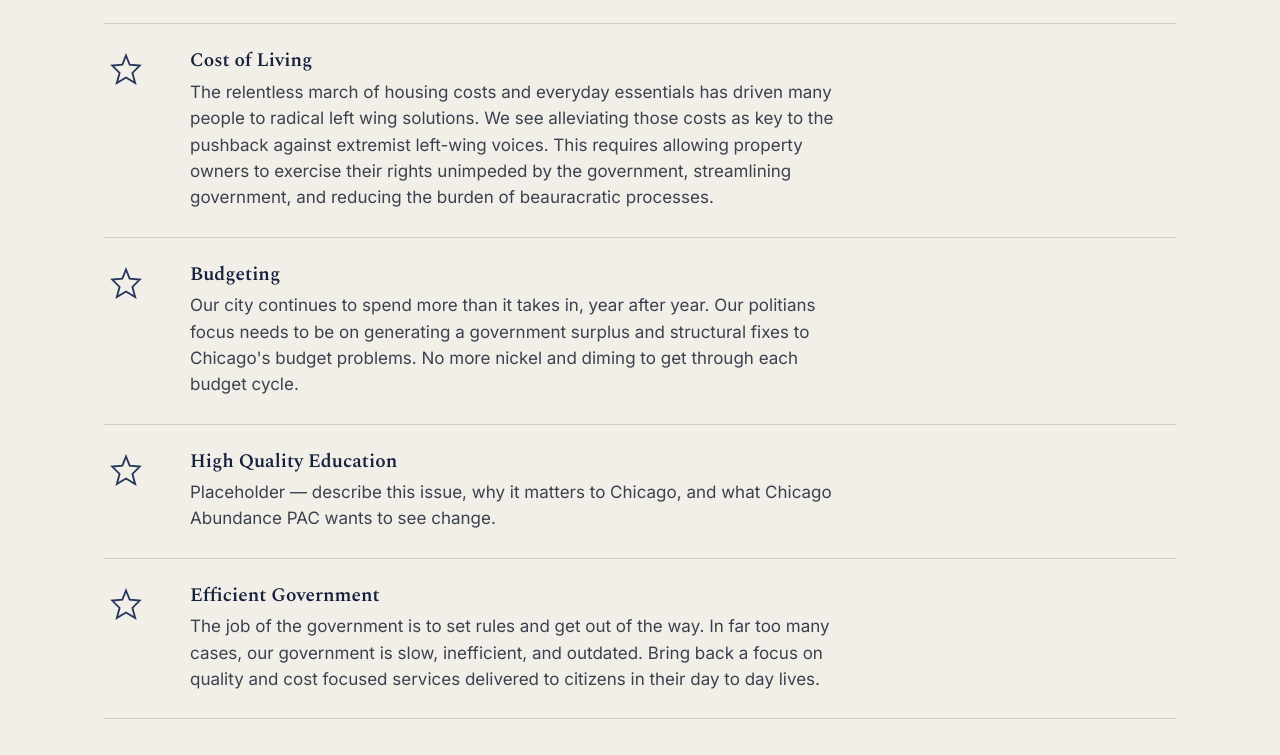
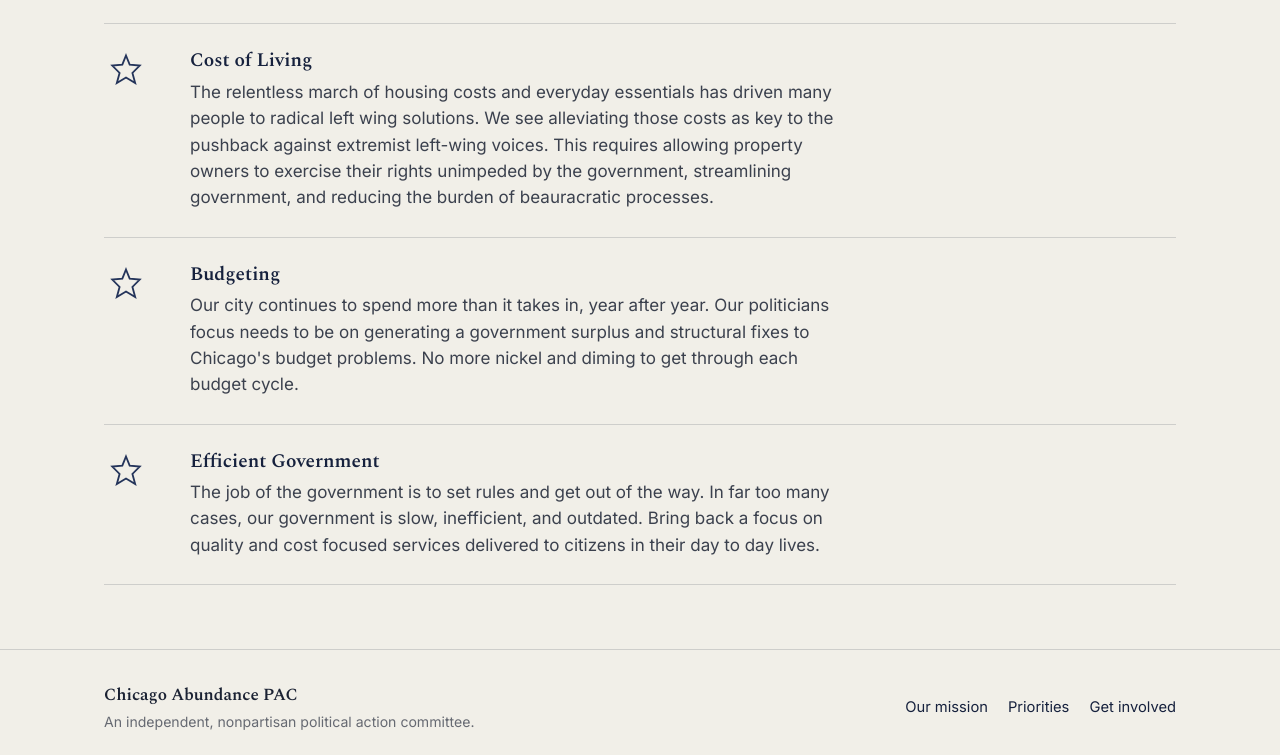
Before and after one commit to pajacobs17/chicago-abundance, a plain HTML site: page issues.html in a window 1280 px wide. Shown: the part 487-1242 px from the top of the page. Drawn offline with nearby package versions, Linux system fonts and the light colour scheme.

Commit message:
Fix typo and remove duplicate placeholder card on issues page
Co-Authored-By: Claude Sonnet 5 <noreply@anthropic.com>

```diff
--- a/issues.html
+++ b/issues.html
@@ -63,16 +63,7 @@
           </div>
           <div class="program-copy">
             <h3>Budgeting</h3>
-            <p>Our city continues to spend more than it takes in, year after year. Our politians focus needs to be on generating a government surplus and structural fixes to Chicago's budget problems. No more nickel and diming to get through each budget cycle.</p>
-          </div>
-        </li>
-        <li class="program">
-          <div class="program-mark" aria-hidden="true">
-            <svg viewBox="0 0 48 48"><path d="M24 6l4 10 11 1-8 8 3 11-10-6-10 6 3-11-8-8 11-1z" fill="none" stroke="currentColor" stroke-width="2"/></svg>
-          </div>
-          <div class="program-copy">
-            <h3>High Quality Education</h3>
-            <p>Placeholder — describe this issue, why it matters to Chicago, and what Chicago Abundance PAC wants to see change.</p>
+            <p>Our city continues to spend more than it takes in, year after year. Our politicians focus needs to be on generating a government surplus and structural fixes to Chicago's budget problems. No more nickel and diming to get through each budget cycle.</p>
           </div>
         </li>
         <li class="program">
```
